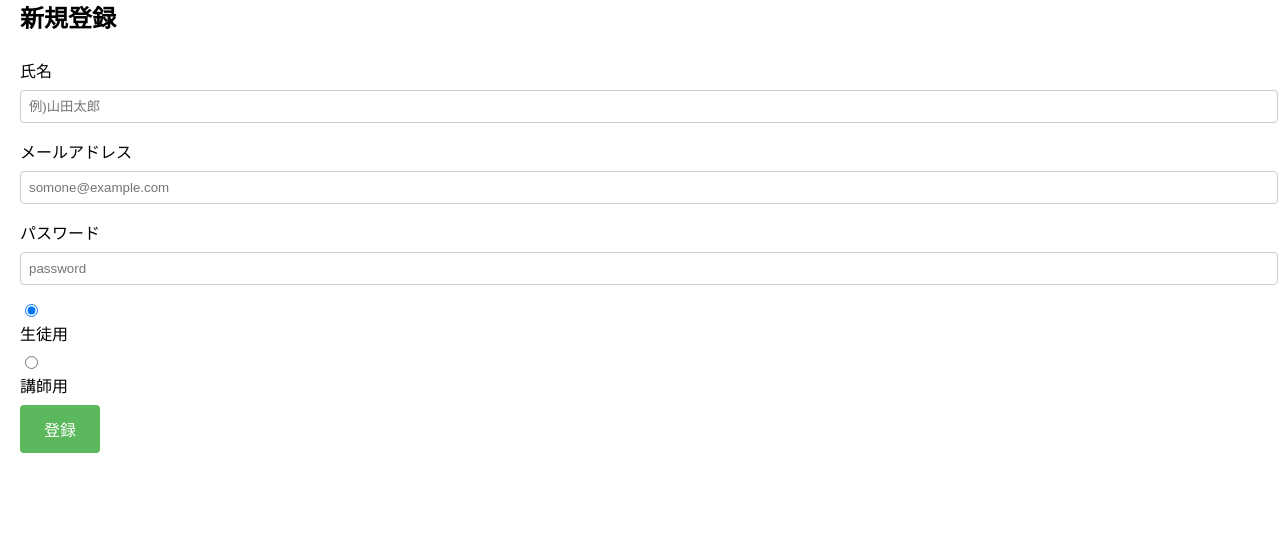
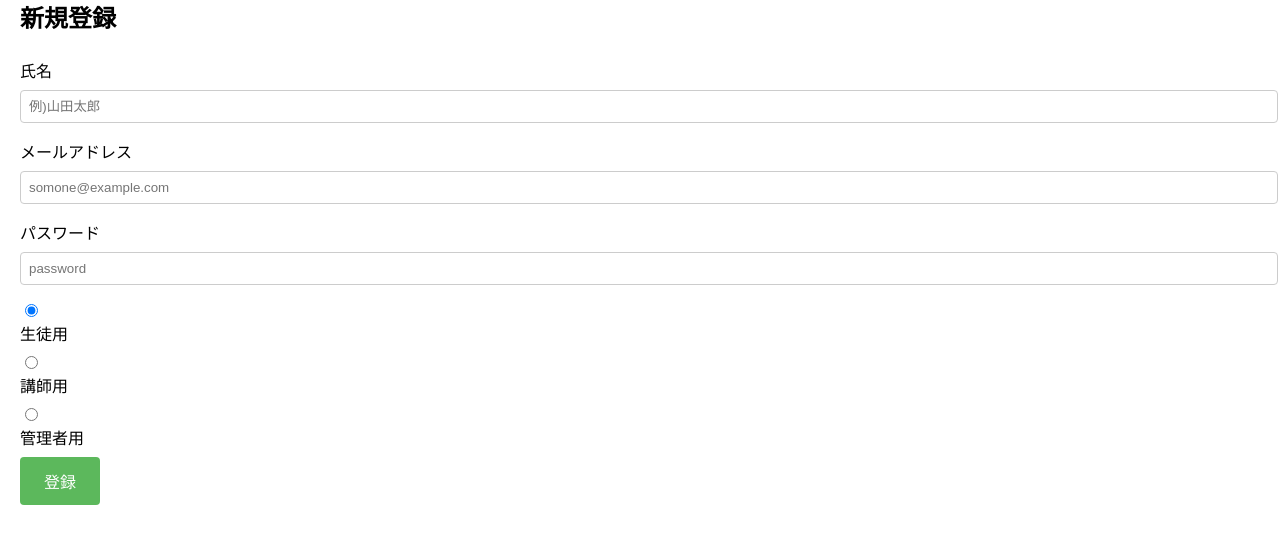
Before and after one commit to nkn713/MatchingApp, a Flask app: page /register in a window 1280 px wide. Shown: the part 129-673 px from the top of the page. Run offline with Flask 3, Linux system fonts and the light colour scheme; some libraries are stand-ins or nearby versions.

Commit message:
register

```diff
--- a/templates/register.html
+++ b/templates/register.html
@@ -36,7 +36,8 @@
                 <label for="student">生徒用</label>
                 <input type="radio" id="teacher" name="user_type" value="teacher">
                 <label for="teacher">講師用</label>
-
+                <input type="radio" id="admin" name="user_type" value="admin">
+                <label for="teacher">管理者用</label>
                 <!--<input type="radio" id="admin" name="user_type" value="admin">
                 <label for="admin">管理者用</label>-->
 
```
